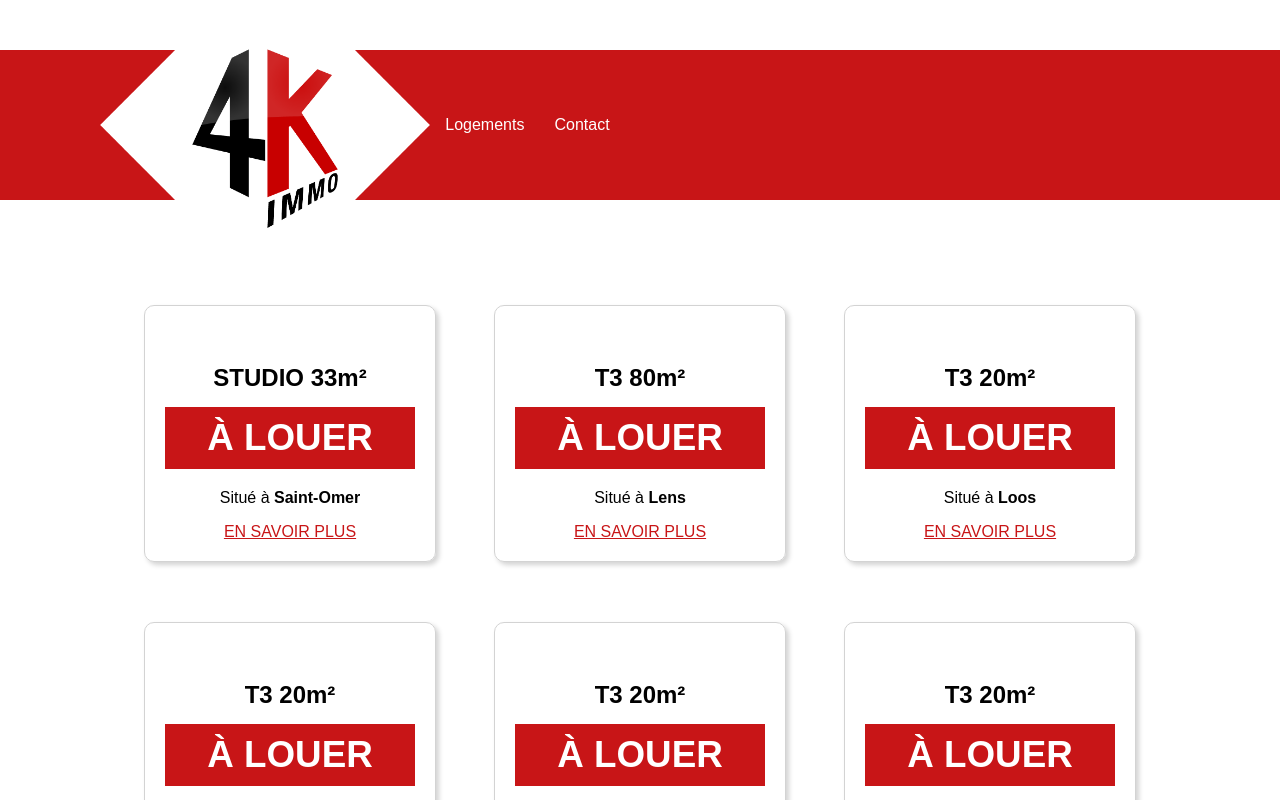
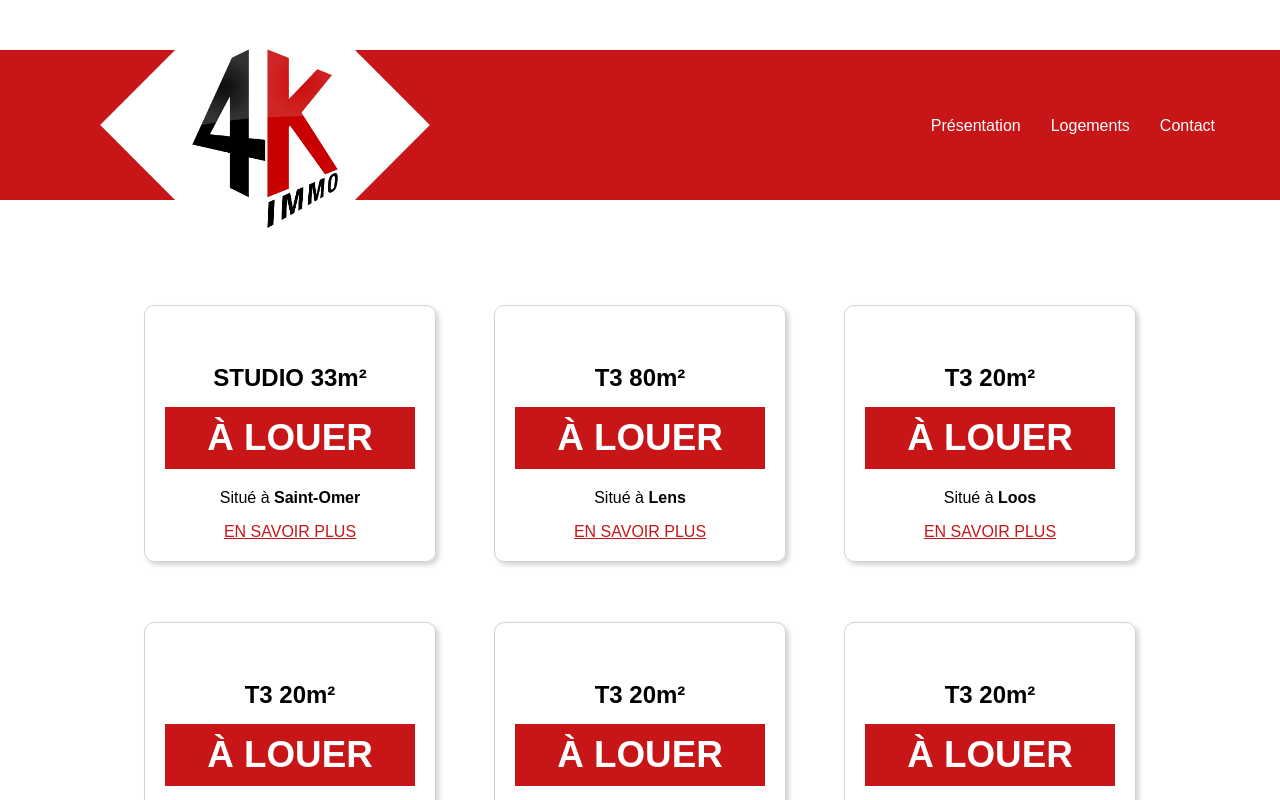
Before and after one commit to valentinbr16/4K_Immo, a React (Create React App) app: page / in a window 1280 px wide. Shown: the top 800 px of the page. Built offline with nearby package versions, Linux system fonts and the light colour scheme.

Commit message:
Amélioration CSS header & navbar

```diff
--- a/src/Header.css
+++ b/src/Header.css
@@ -3,10 +3,11 @@
     display: flex;
     margin: 30px 0 50px 0;
     background-color: #c81517;
+    justify-content: space-between;
+    align-items: center;
 }
 
 .header__logo {
-    align-self: center;
     height: 150%;
     margin-left: 50px;
 }
@@ -29,6 +30,10 @@
         height: 200%;
         margin-left: 75px;
     }
+
+    .header__navbar {
+        margin-right: 50px;
+    }
 }
 
 @media screen and (min-width: 992px) {
--- a/src/Header.js
+++ b/src/Header.js
@@ -5,8 +5,11 @@ export default function Header() {
     return (
             <div className="header__banner">
                 <img className="header__logo" src="./logo4K_Immo.png" alt="Logo 4K Immo" />
-                <a className="header__link" href="#cards">Logements</a>
-                <a className="header__link" href="#contact">Contact</a>
+                <div className="header__navbar">
+                    <a className="header__link" href="#presentation">Présentation</a>
+                    <a className="header__link" href="#cards">Logements</a>
+                    <a className="header__link" href="#contact">Contact</a>
+                </div>
             </div>
     )
 }
```
